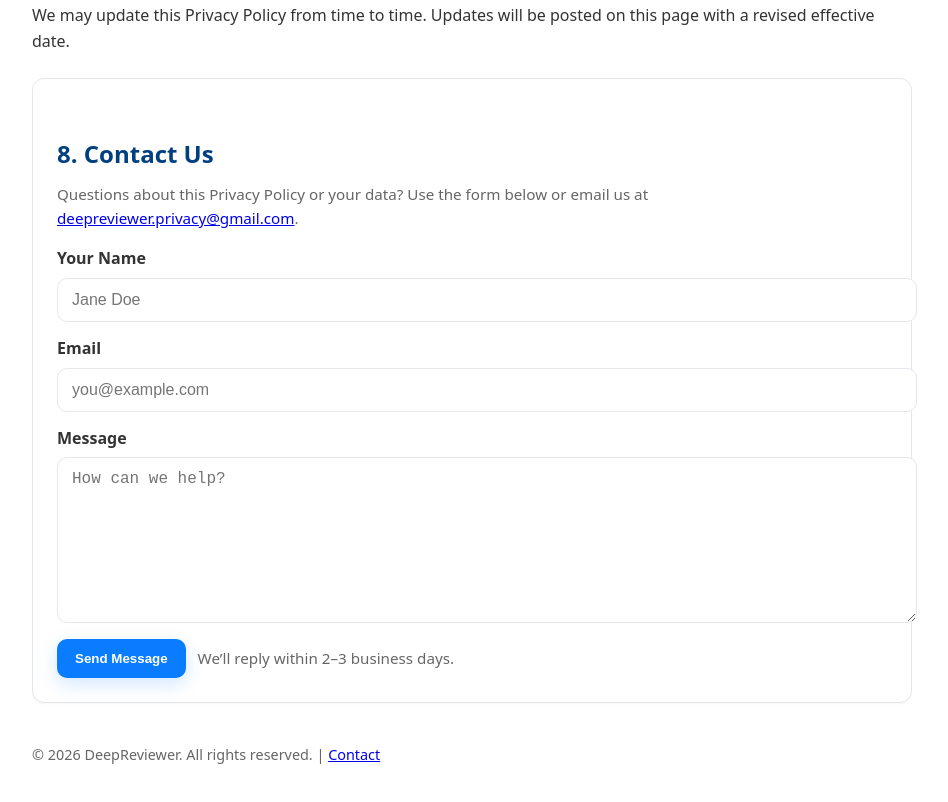
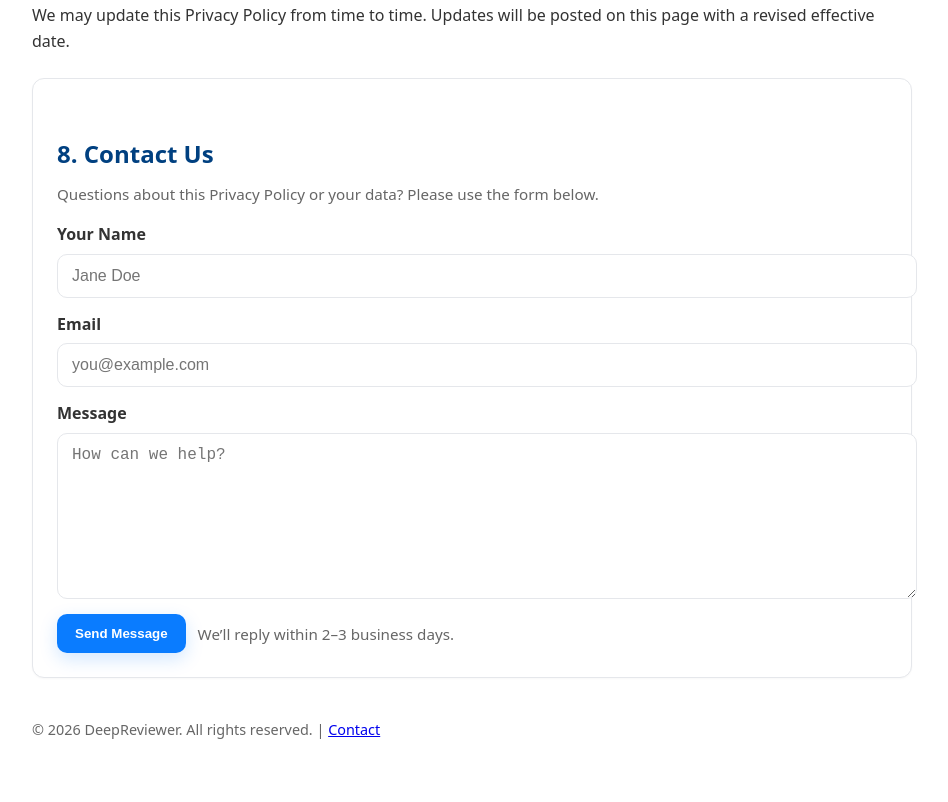
Before and after one commit to SciMethTools/deepreviewer-privacy-policy, a plain HTML site: page index.html in a window 1280 px wide. Shown: the part 1147-1949 px from the top of the page, without its empty margins (8-956 px from the left). Drawn offline with Linux system fonts and the light colour scheme.

Commit message:
Update contact instructions in Privacy Policy
Revised contact information in the Privacy Policy section.

```diff
--- a/index.html
+++ b/index.html
@@ -130,8 +130,7 @@
 
   <div class="card" id="contact">
     <h2>8. Contact Us</h2>
-    <p class="note">Questions about this Privacy Policy or your data? Use the form below or email us at
-      <a href="mailto:deepreviewer.privacy@gmail.com">deepreviewer.privacy@gmail.com</a>.
+    <p class="note">Questions about this Privacy Policy or your data? Please use the form below.
     </p>
 
     <form action="https://formspree.io/f/xvzzggnw" method="POST" id="contactForm">
```
